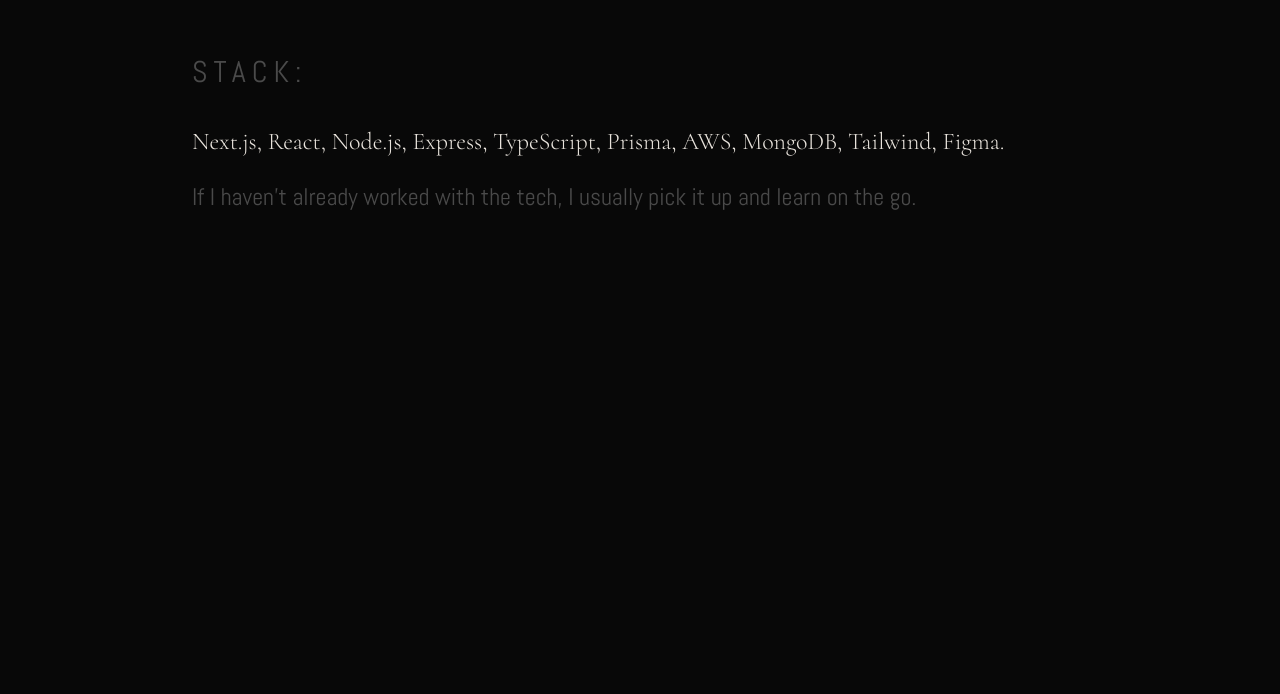
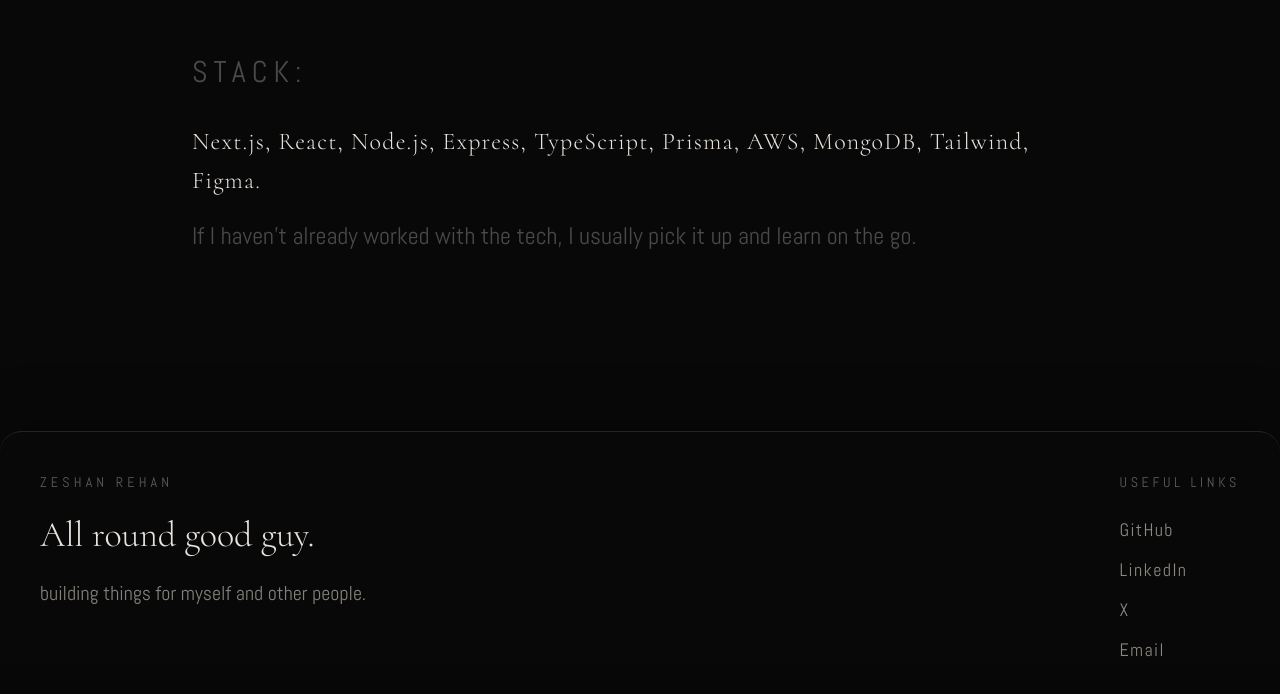
Before and after one commit to ZeeshanRehan/Portfolio-v1, a Next.js app: page / in a window 1280 px wide. Shown: the part 2516-3210 px from the top of the page. Before the commit the page ends 2812 px from the top, so only its background shows below. Built offline with nearby package versions, Linux system fonts and the light colour scheme.

Commit message:
feat: footer added

```diff
--- a/app/essays/page.tsx
+++ b/app/essays/page.tsx
@@ -25,28 +25,26 @@
 
       <div className="mt-12 flex flex-col gap-10">
         {essays.map((essay) => (
-          <article
+          <Link
             key={essay.slug}
-            className="grid gap-4 border-b border-[#151515] pb-10 md:grid-cols-[180px_1fr]"
+            href={`/essays/${essay.slug}`}
+            className="group grid gap-4 border-b border-[#151515] pb-10 no-underline md:grid-cols-[180px_1fr]"
           >
-            <p className="pt-1 font-sans text-base uppercase tracking-[0.18em] text-[#6f6f6f]">
+            <p className="pt-1 font-sans uppercase text-[#6f6f6f]">
               {essay.publishedAt}
             </p>
             <div>
-              <Link
-                href={`/essays/${essay.slug}`}
-                className="font-serif text-3xl font-light leading-tight text-[#e8e3dc] no-underline transition-colors hover:text-white md:text-4xl"
-              >
+              <p className="font-serif text-3xl font-light leading-tight text-[#e8e3dc] transition-colors group-hover:text-white md:text-4xl">
                 {essay.title}
-              </Link>
-              <p className="mt-3 max-w-2xl font-sans text-xl leading-relaxed text-[#9f9a92]">
+              </p>
+              <p className="mt-3 max-w-2xl font-sans text-xl leading-relaxed text-[#9f9a92] transition-colors group-hover:text-[#b5afa6]">
                 {essay.description}
               </p>
-              <p className="mt-4 font-sans text-sm uppercase tracking-[0.18em] text-[#5d5d5d]">
+              <p className="mt-4 font-sans text-sm uppercase tracking-[0.18em] text-[#5d5d5d] transition-colors group-hover:text-[#787878]">
                 {essay.readingTime}
               </p>
             </div>
-          </article>
+          </Link>
         ))}
       </div>
     </section>
--- a/app/page.tsx
+++ b/app/page.tsx
@@ -3,6 +3,7 @@
 import Experience from "@/components/experience";
 import Projects from "@/components/project";
 import Stack from "@/components/stack";
+import Footer from "@/components/Footer";
 
 export default function Home() {
   return (
@@ -13,6 +14,7 @@
         <Experience/>
         <Projects/>
         <Stack/>
+        <Footer />
       </main>
 
     </>
--- /dev/null
+++ b/components/Footer.tsx
@@ -0,0 +1,52 @@
+"use client";
+
+const usefulLinks = [
+  { label: "GitHub", href: "https://github.com/ZeeshanRehan" },
+  {
+    label: "LinkedIn",
+    href: "https://www.linkedin.com/in/zeshan-rehan-504ab0128/",
+  },
+  { label: "X", href: "https://x.com/ZeshanRehann" },
+  { label: "Email", href: "mailto:zeeshanrehan12345@gmail.com" },
+];
+
+export default function Footer() {
+  return (
+    <footer id="contact" className="mt-24 pb-10">
+      <div className="rounded-t-[1.35rem] border-t border-[#242424] px-6 pt-10 shadow-[0_-18px_50px_rgba(0,0,0,0.22)] md:px-10">
+        <div className="grid gap-12 md:grid-cols-[1.4fr_0.8fr] md:items-start">
+          <div>
+            <p className="font-sans text-sm uppercase tracking-[0.3em] text-[#5d5d5d]">
+              Zeshan Rehan
+            </p>
+            <p className="mt-5 max-w-2xl font-serif text-3xl font-light leading-tight text-[#e8e3dc] md:text-4xl">
+              All round good guy.
+            </p>
+            <p className="mt-5 max-w-xl font-sans text-xl leading-relaxed text-[#85817a]">
+              building things for myself and other people.
+            </p>
+          </div>
+
+          <div className="grid gap-6 md:justify-self-end">
+            <p className="font-sans text-sm uppercase tracking-[0.26em] text-[#5d5d5d]">
+              Useful Links
+            </p>
+            <div className="flex flex-col gap-3">
+              {usefulLinks.map((link) => (
+                <a
+                  key={link.label}
+                  href={link.href}
+                  target={link.href.startsWith("http") ? "_blank" : undefined}
+                  rel={link.href.startsWith("http") ? "noreferrer" : undefined}
+                  className="font-sans text-lg tracking-[0.08em] text-[#8d8881] no-underline transition-colors duration-200 hover:text-[#e8e3dc]"
+                >
+                  {link.label}
+                </a>
+              ))}
+            </div>
+          </div>
+        </div>
+      </div>
+    </footer>
+  );
+}
--- a/components/experience.tsx
+++ b/components/experience.tsx
@@ -36,7 +36,7 @@
 export default function Experience() {
   return (
     // mt-[70vh] pushes this section down so hero has room to breathe
-    <section className="mt-[16vh] px-48 pb-20">
+    <section id="experience" className="mt-[16vh] px-48 pb-20">
 
       {/* section label — Abel mono feel, muted and small */}
       <p className="font-sans text-4xl tracking-[0.2em] text-[#acacac] uppercase mb-12">
--- a/components/project.tsx
+++ b/components/project.tsx
@@ -24,7 +24,7 @@
 
 export default function Projects() {
   return (
-    <section className="mt-[10vh] px-48 pb-20">
+    <section id="projects" className="mt-[10vh] px-48 pb-20">
       <p className="font-sans text-3xl tracking-[0.2em] text-[#6a6a6a] uppercase mb-12">
         Projects:
       </p>
--- a/components/stack.tsx
+++ b/components/stack.tsx
@@ -3,7 +3,7 @@
 
 export default function Stack() {
   return (
-    <section className="mt-[10vh] px-48 pb-20">
+    <section id="stack" className="mt-[10vh] px-48 pb-20">
 
       {/* section label */}
       <p className="font-sans text-3xl tracking-[0.2em] text-[#4a4a4a] uppercase mb-8">
@@ -11,14 +11,14 @@
       </p>
 
       {/* main stack line */}
-      <p className="font-serif font-light text-2xl text-[#e8e3dc] leading-relaxed ">
+      <p className="font-serif font-light text-2xl text-[#e8e3dc] leading-relaxed tracking-wider ">
         Next.js, React, Node.js, Express, TypeScript,
         Prisma, AWS, MongoDB, Tailwind, Figma.
       </p>
 
       {/* copy line */}
       <p className="font-sans text-2xl text-[#4a4a4a] mt-4 max-w-2x, leading-relaxed">
-        If I haven't already worked with the tech, I usually pick it up and learn on the go.
+        If I haven&apos;t already worked with the tech, I usually pick it up and learn on the go.
       </p>
 
     </section>
```
